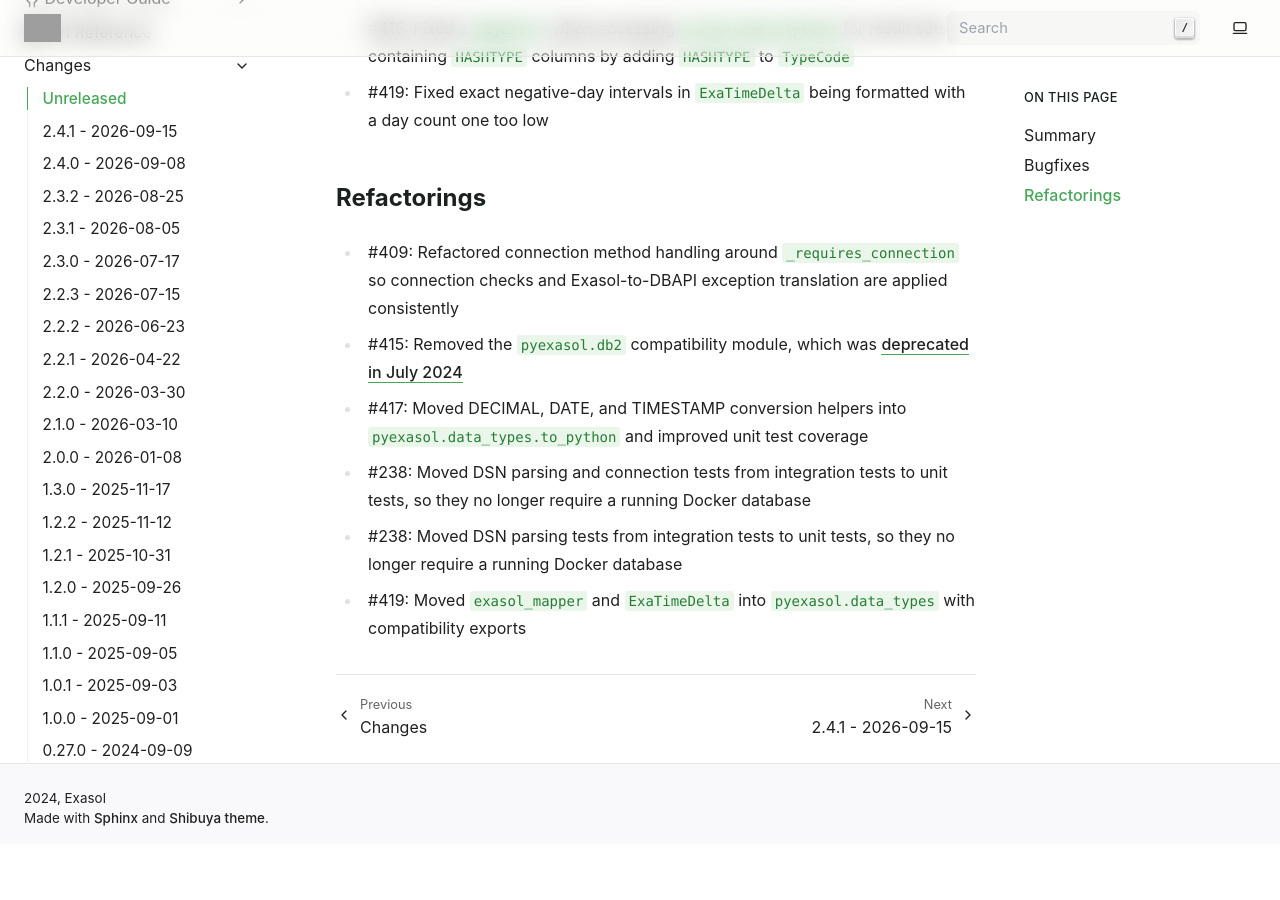
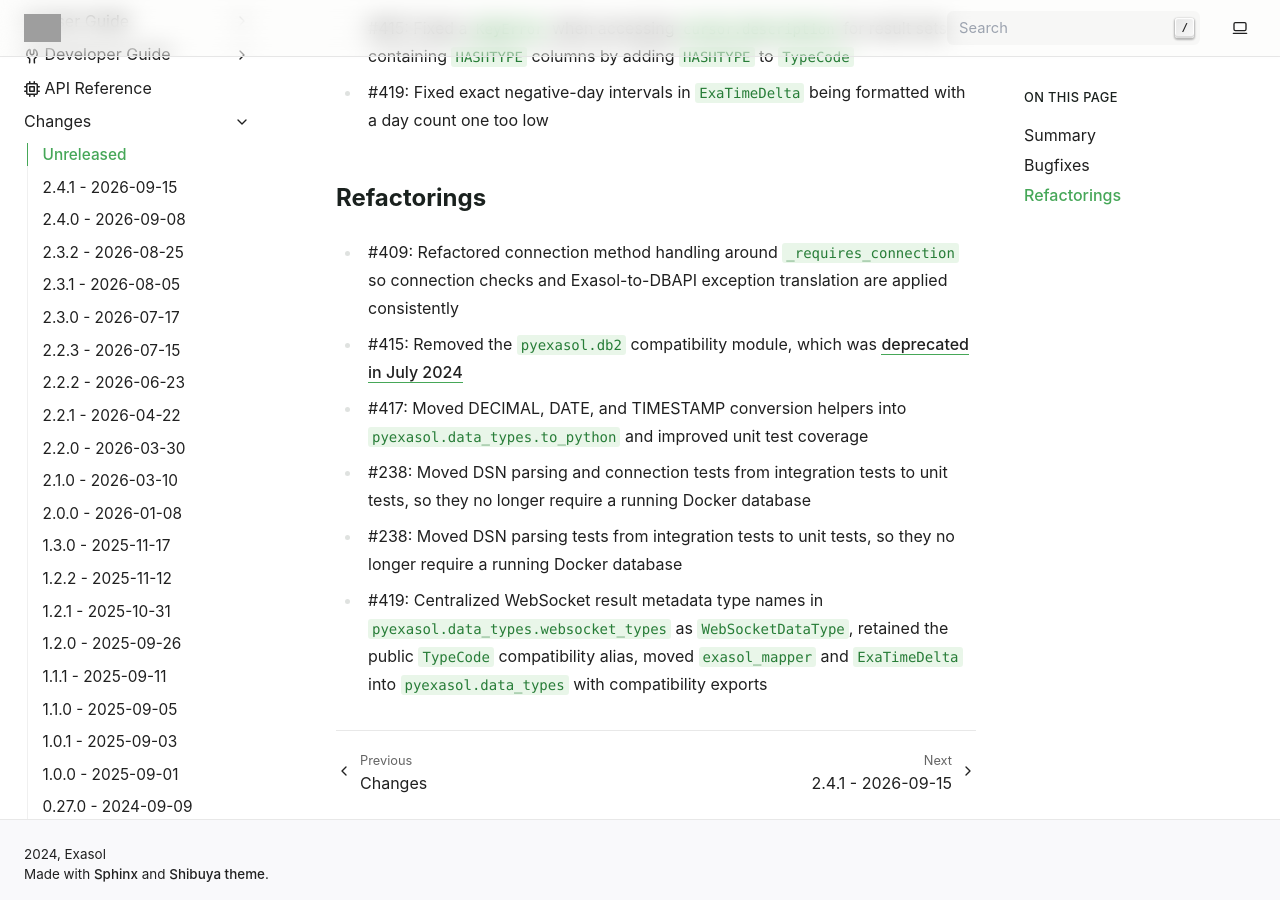
Before and after one commit to exasol/pyexasol, a Sphinx documentation site: the page built from doc/changes/unreleased.md, in a window 1280 px wide and 900 px high, scrolled down 710 px. Built offline with Sphinx 7.4.7, drawn with Linux system fonts in a browser that asks for light colours; before the commit the page ends 1554 px from its top, so only the background shows below that; grey boxes are pictures that could not be loaded.

Commit message:
Modify changelog entry

```diff
--- a/doc/changes/unreleased.md
+++ b/doc/changes/unreleased.md
@@ -33,4 +33,7 @@
   ``pyexasol.data_types.to_python`` and improved unit test coverage
 * #238: Moved DSN parsing and connection tests from integration tests to unit tests, so they no longer require a running Docker database
 * #238: Moved DSN parsing tests from integration tests to unit tests, so they no longer require a running Docker database
-* #419: Moved ``exasol_mapper`` and ``ExaTimeDelta`` into ``pyexasol.data_types`` with compatibility exports
+* #419: Centralized WebSocket result metadata type names in
+  ``pyexasol.data_types.websocket_types`` as ``WebSocketDataType``, retained
+  the public ``TypeCode`` compatibility alias, moved ``exasol_mapper`` and
+  ``ExaTimeDelta`` into ``pyexasol.data_types`` with compatibility exports
```
